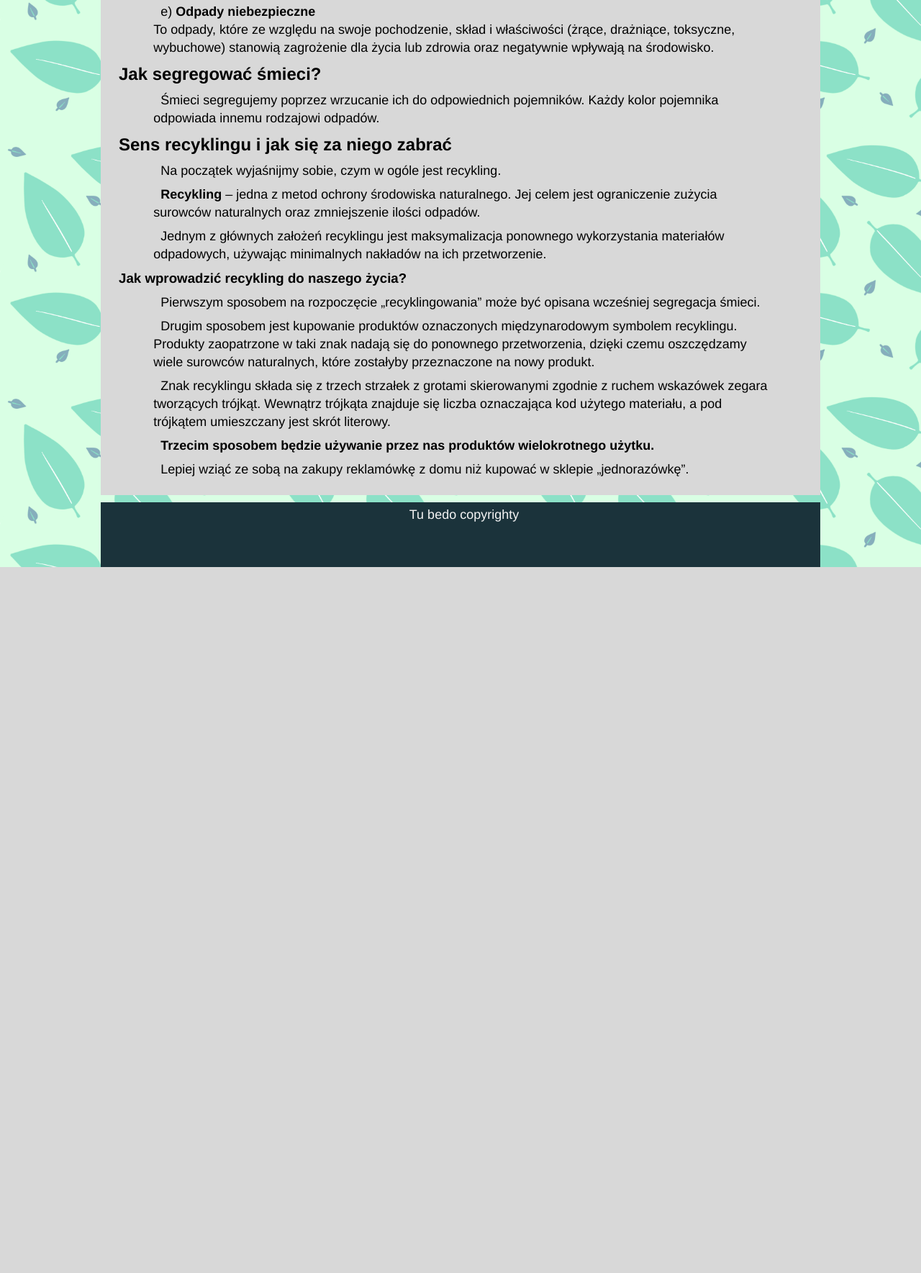
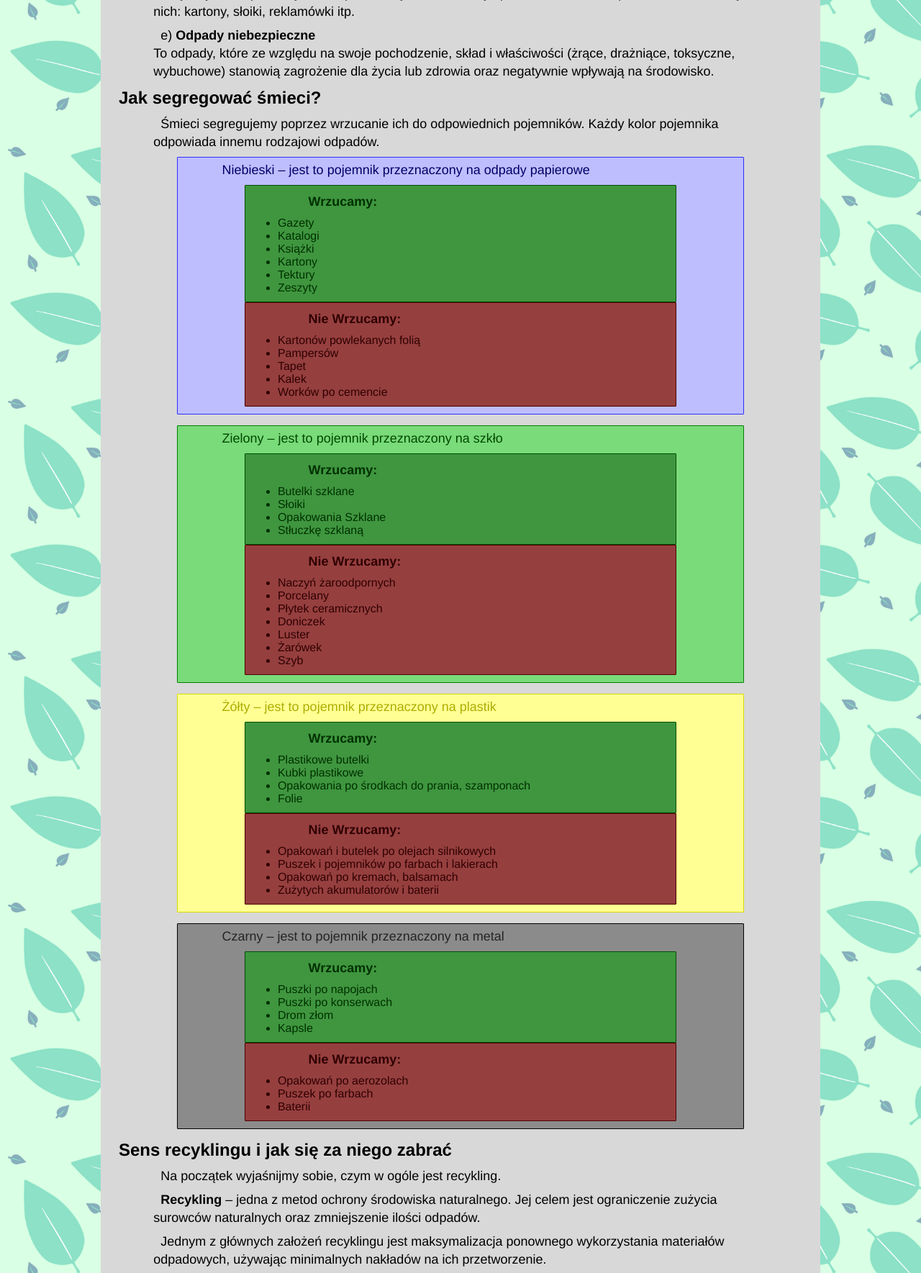
Before and after one commit to Jeremiej19/Apk, a PHP site: page /pages/kurs_begin.html in a window 1280 px wide. Shown: the part 1572-3341 px from the top of the page at 72% size. Before the commit the page ends 2360 px from the top, so only its background shows below. Run offline with PHP 8.4, Linux system fonts and the light colour scheme.

Commit message:
tresc pt2

```diff
--- a/pages/kurs_begin.html
+++ b/pages/kurs_begin.html
@@ -42,6 +42,8 @@
 
           <p>Coraz szybszy rozwój naszej cywilizacji, a także ciągłe zwiększanie się konsumpcji niesie za sobą problem dużej ilości odpadów, których pozbywamy się poprzez składowanie ich na wysypiskach śmieci, które zajmują coraz przestrzeni na naszej planecie.</p>
 
+          <p>Przykładami na to, że powinniśmy coś zrobić w kierunku zmniejszenia ilości wytwarzanych śmieci, są:</p>
+
           <p>Działające w Nowym Yorku wysypisko Fresh Kills stało się tak duże, że jest widoczne z kosmosu jak np. Mur Chiński.</p>
 
           <p>Często obserwowanym zjawiskiem są także dzikie wysypiska śmieci, jednak dzięki surowym karom i coraz większej świadomości ludzi są coraz rzadziej spotykane.</p>
@@ -78,6 +80,92 @@
 
           <p>Śmieci segregujemy poprzez wrzucanie ich do odpowiednich pojemników. Każdy kolor pojemnika odpowiada innemu rodzajowi odpadów.</p>
 
+          <div class="blue"><p>Niebieski – jest to pojemnik przeznaczony na odpady papierowe</p>
+            <div class="good"><p><b>Wrzucamy:</b></p>
+              <ul>
+                <li>Gazety</li>
+                <li>Katalogi</li>
+                <li>Książki</li>
+                <li>Kartony</li>
+                <li>Tektury</li>
+                <li>Zeszyty</li>
+              </ul>
+            </div>
+
+            <div class="bad"><p><b>Nie Wrzucamy:</b></p>
+              <ul>
+                <li>Kartonów powlekanych folią</li>
+                <li>Pampersów</li>
+                <li>Tapet</li>
+                <li>Kalek</li>
+                <li>Worków po cemencie</li>
+              </ul>
+            </div>
+          </div>
+
+
+          <div class="green"><p>Zielony – jest to pojemnik przeznaczony na szkło</p>
+            <div class="good"><p><b>Wrzucamy:</b></p>
+              <ul>
+                <li>Butelki szklane</li>
+                <li>Słoiki</li>
+                <li>Opakowania Szklane</li>
+                <li>Stłuczkę szklaną</li>
+              </ul>
+            </div>
+
+            <div class="bad"><p><b>Nie Wrzucamy:</b></p>
+              <ul>
+                <li>Naczyń żaroodpornych </li>
+                <li>Porcelany</li>
+                <li>Płytek ceramicznych</li>
+                <li>Doniczek</li>
+                <li>Luster</li>
+                <li>Żarówek</li>
+                <li>Szyb</li>
+              </ul>
+            </div>
+          </div>
+
+          <div class="yellow"><p>Żółty – jest to pojemnik przeznaczony na plastik</p>
+            <div class="good"><p><b>Wrzucamy:</b></p>
+              <ul>
+                <li>Plastikowe butelki</li>
+                <li>Kubki plastikowe</li>
+                <li>Opakowania po środkach do prania, szamponach</li>
+                <li>Folie</li>
+              </ul>
+            </div>
+
+            <div class="bad"><p><b>Nie Wrzucamy:</b></p>
+              <ul>
+                <li>Opakowań i butelek po olejach silnikowych</li>
+                <li>Puszek i pojemników po farbach i lakierach</li>
+                <li>Opakowań po kremach, balsamach</li>
+                <li>Zużytych akumulatorów i baterii</li>
+              </ul>
+            </div>
+          </div>
+
+          <div class="black"><p>Czarny – jest to pojemnik przeznaczony na metal</p>
+            <div class="good"><p><b>Wrzucamy:</b></p>
+              <ul>
+                <li>Puszki po napojach</li>
+                <li>Puszki po konserwach</li>
+                <li>Drom złom</li>
+                <li>Kapsle</li>
+              </ul>
+            </div>
+
+            <div class="bad"><p><b>Nie Wrzucamy:</b></p>
+              <ul>
+                <li>Opakowań po aerozolach</li>
+                <li>Puszek po farbach</li>
+                <li>Baterii</li>
+              </ul>
+            </div>
+          </div>
+
           <h2>Sens recyklingu i jak się za niego zabrać</h2>
 
           <p>Na początek wyjaśnijmy sobie, czym w ogóle jest recykling.</p>
@@ -95,7 +183,18 @@
           <p>Znak recyklingu składa się z trzech strzałek z grotami skierowanymi zgodnie z ruchem wskazówek zegara tworzących trójkąt. Wewnątrz trójkąta znajduje się liczba oznaczająca kod użytego materiału, a pod trójkątem umieszczany jest skrót literowy.</p>
 
           <p><b>Trzecim sposobem będzie używanie przez nas produktów wielokrotnego użytku.</b></p>
-          <p>Lepiej wziąć ze sobą na zakupy reklamówkę z domu niż kupować w sklepie „jednorazówkę”.</p>
+          <p>Lepiej wziąć ze sobą na zakupy reklamówkę z domu niż kupować w sklepie „jednorazówkę”. Staraj się nie używać jednorazowych naczyń i sztućców.</p>
+
+          <h2>Organizacje ekologiczne</h2>
+
+          <p style="text-indent: 0;">
+            - GREENPEACE<br>
+            - World Wide Found for Nature (WWF)<br>
+            - BirdlLife International<br>
+            - Citizens Climate Lobby (CCL)<br>
+            - Prawnicy dla Ziemi – ClientEarth<br>
+            - Międzynarodowy Zielony Krzyż<br>
+            - Liga Ochrony Przyrody</p>
 
 
 
--- a/styles/main.css
+++ b/styles/main.css
@@ -19,7 +19,6 @@ body {
     background-size: 350px;
     background-attachment: fixed;
 }
-/*czy jak coś teraz zrobie to zadziała */
 
 /* kolory linków */
 
@@ -105,6 +104,7 @@ h1.title {
     margin-bottom: 10px;
     background-color: #d8d8d8;
     padding:15px;
+    overflow: auto;
 }
 
 div.source {
@@ -134,10 +134,90 @@ div.spis {
     color: #333333;
 }
 
+/* kosze */
+
+div.blue {
+    border: 1px solid #2f2ffd;
+    background-color: #bebeff;
+    color: #000068;
+    width: 80%;
+    margin-left: auto;
+    margin-right: auto;
+    border-radius: 1px;
+    padding: 5px;
+    padding-bottom: 0;
+    margin-bottom: 15px;
+    float: clear;
+}
+
+div.green {
+    border: 1px solid #008000;
+    background-color: #79db79;
+    color: #004900;
+    width: 80%;
+    margin-left: auto;
+    margin-right: auto;
+    border-radius: 1px;
+    padding: 5px;
+    padding-bottom: 0;
+    margin-bottom: 15px;
+    clear: left;
+}
+
+div.yellow {
+    border: 1px solid #dbdb00;
+    background-color: #ffff94;
+    color: #adad00;
+    width: 80%;
+    margin-left: auto;
+    margin-right: auto;
+    border-radius: 1px;
+    padding: 5px;
+    padding-bottom: 0;
+    margin-bottom: 15px;
+}
+
+div.black {
+   border: 1px solid #000000;
+   background-color: #8b8b8b;
+   color: #242424;
+   width: 80%;
+   margin-left: auto;
+   margin-right: auto;
+   border-radius: 1px;
+   padding: 5px;
+   padding-bottom: 0;
+   margin-bottom: 15px;
+}
+
+div.good {
+    width: 70%;
+    border: 1px solid #004e00;
+    background-color: #3f963f;
+    color: #003000;
+    padding: 10px;
+    padding-left: 45px;
+    border-radius: 1px;
+    margin-left: auto;
+    margin-right: auto;
+}
+
+
+div.bad {
+    width: 70%;
+    border: 1px solid #4e0000;
+    background-color: #963f3f;
+    color: #300000;
+    padding: 10px;
+    padding-left: 45px;
+    border-radius: 1px;
+    margin-left: auto;
+    margin-right: auto;
+    margin-bottom: 10px;
+}
+
 /* gierki-iframy */
-/*div.framee{
 
-}*/
 
 iframe {
     display: block;
```
